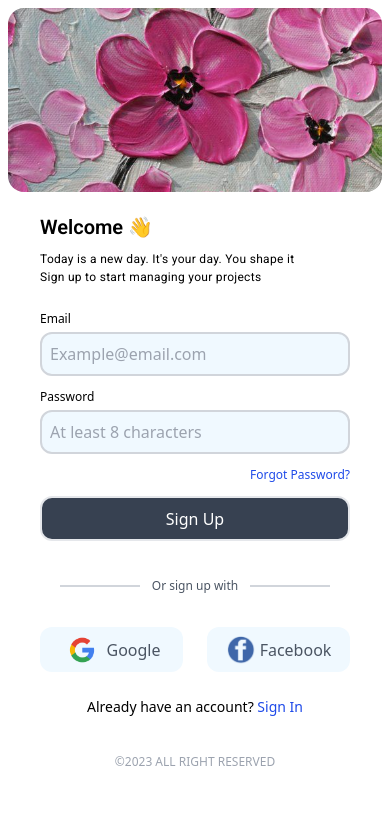
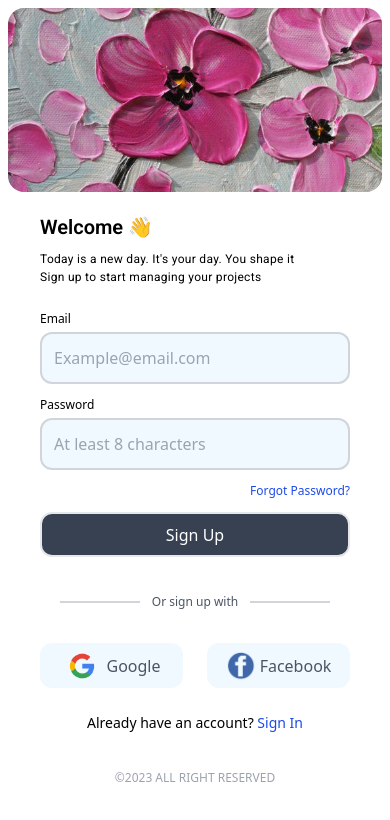
Before and after one commit to sampahallen/login-page, a React (Vite) app: page /login-page/signup in a window 390 px wide. Shown: the top 820 px of the page. Built offline with nearby package versions, Linux system fonts and the light colour scheme.

Commit message:
increase padding in input fields for Login and Signup forms to enhance usability

```diff
--- a/src/components/LoginForm.jsx
+++ b/src/components/LoginForm.jsx
@@ -46,7 +46,7 @@ const Login = () => {
             value={email}
             onChange={(e) => setEmail(e.target.value)}
             placeholder="Example@email.com"
-            className="border-2 focus:outline-none sm:w-[380px] sm:h-[45px] w-full rounded-xl p-2 border-gray-300 bg-sky-50"
+            className="border-2 focus:outline-none sm:w-[380px] sm:h-[45px] w-full rounded-xl p-3 border-gray-300 bg-sky-50"
           />
         </div>
 
@@ -60,7 +60,7 @@ const Login = () => {
             onChange={(e) => setPassword(e.target.value)}
             placeholder="At least 8 characters"
             minLength={"8"}
-            className="border-2 focus:outline-none sm:w-[380px] sm:h-[45px] border-gray-300 rounded-xl p-2 bg-sky-50 w-full"
+            className="border-2 focus:outline-none sm:w-[380px] sm:h-[45px] border-gray-300 rounded-xl p-3 bg-sky-50 w-full"
             required
           />
         </div>
--- a/src/components/SignupForm.jsx
+++ b/src/components/SignupForm.jsx
@@ -33,7 +33,7 @@ const Signup = () => {
           <input
             type="email"
             placeholder="Example@email.com"
-            className="border-2 focus:outline-none sm:w-[380px] sm:h-[45px] w-full rounded-xl p-2 border-gray-300 bg-sky-50"
+            className="border-2 focus:outline-none sm:w-[380px] sm:h-[45px] w-full rounded-xl p-3 border-gray-300 bg-sky-50"
           />
         </div>
 
@@ -45,7 +45,7 @@ const Signup = () => {
             type="password"
             placeholder="At least 8 characters"
             minLength={"8"}
-            className="border-2 focus:outline-none sm:w-[380px] sm:h-[45px] border-gray-300 rounded-xl p-2 bg-sky-50 w-full"
+            className="border-2 focus:outline-none sm:w-[380px] sm:h-[45px] border-gray-300 rounded-xl p-3 bg-sky-50 w-full"
             required
           />
         </div>
```
